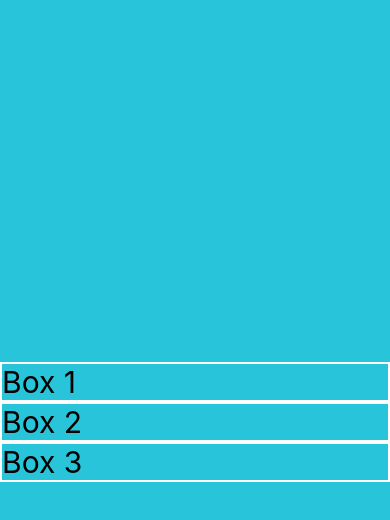
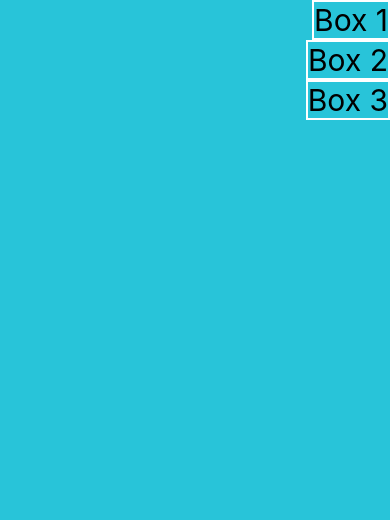
Before and after one commit to leotangram/02-my-first-app-rn, a React Native app: screen / in a window 390 px wide. Shown: the top 520 px of the page. Built offline with nearby package versions, Linux system fonts and the light colour scheme.

Commit message:
Align itemns

```diff
--- a/src/screens/FlexScreen.tsx
+++ b/src/screens/FlexScreen.tsx
@@ -15,9 +15,9 @@ export default FlexScreen
 
 const styles = StyleSheet.create({
   container: {
+    alignItems: 'flex-end',
     backgroundColor: '#28c4d9',
     flex: 1,
-    justifyContent: 'center'
   },
   box1: {
     borderColor: '#ffffff',
```
